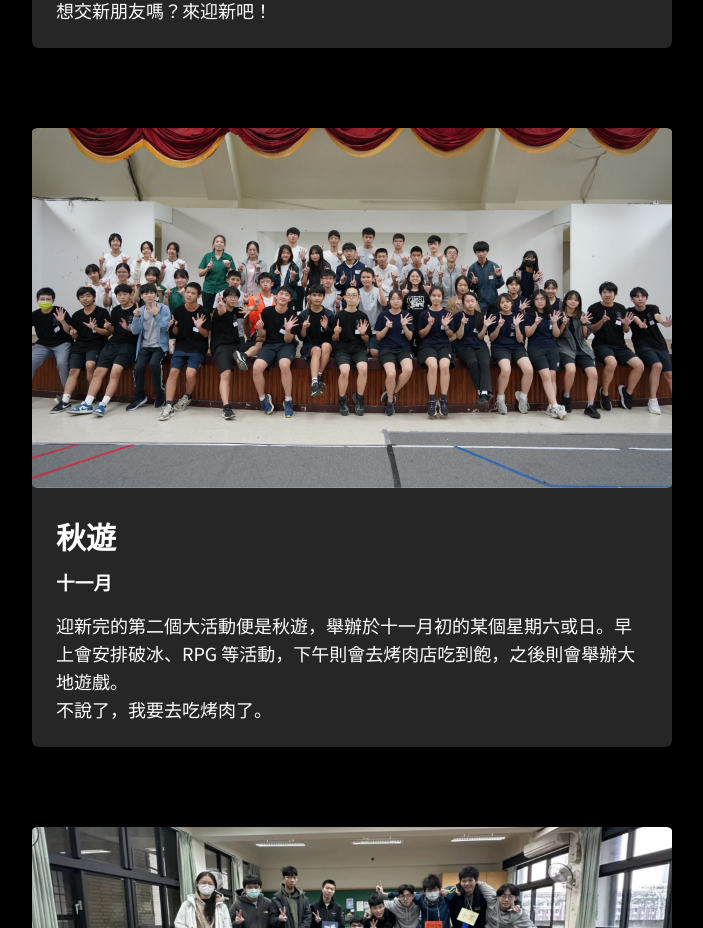
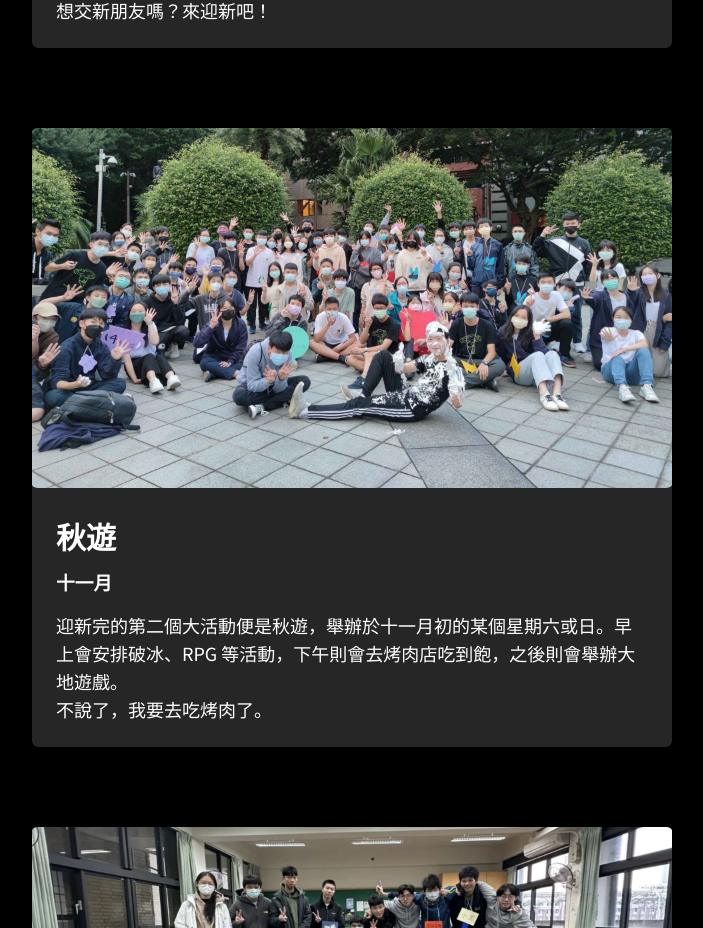
Before and after one commit to CKEFGISC/29th-plus, a SvelteKit app: page /activities in a window 1280 px wide. Shown: the part 1513-2441 px from the top of the page, without its empty margins (288-991 px from the left). Built offline with nearby package versions, Linux system fonts and the light colour scheme.

Commit message:
add fall.jpg

```diff
--- a/src/routes/activities/+page.svelte
+++ b/src/routes/activities/+page.svelte
@@ -30,7 +30,7 @@
         {
             name: "秋遊",
             time: "十一月",
-            cover: base + "/new.jpg",
+            cover: base + "/fall.jpg",
             paragraphs: [
                 "迎新完的第二個大活動便是秋遊，舉辦於十一月初的某個星期六或日。早上會安排破冰、RPG 等活動，下午則會去烤肉店吃到飽，之後則會舉辦大地遊戲。",
                 "不說了，我要去吃烤肉了。"
```
Also changed, not shown: static/fall.jpg (added).
